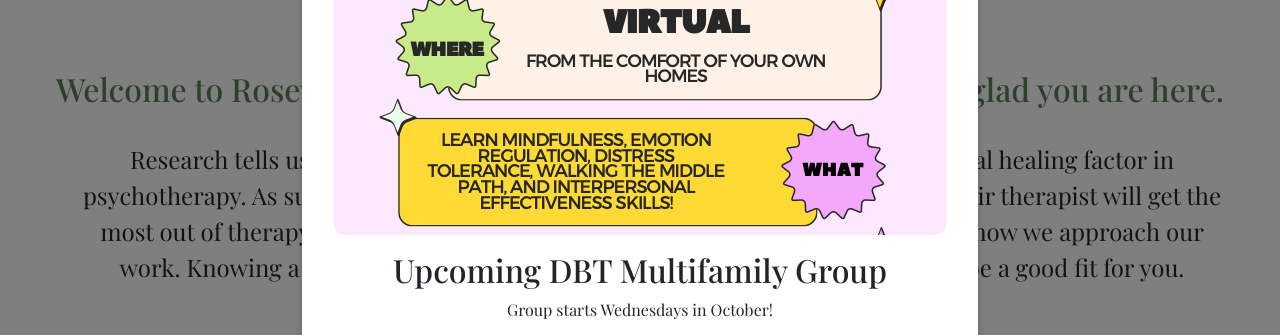
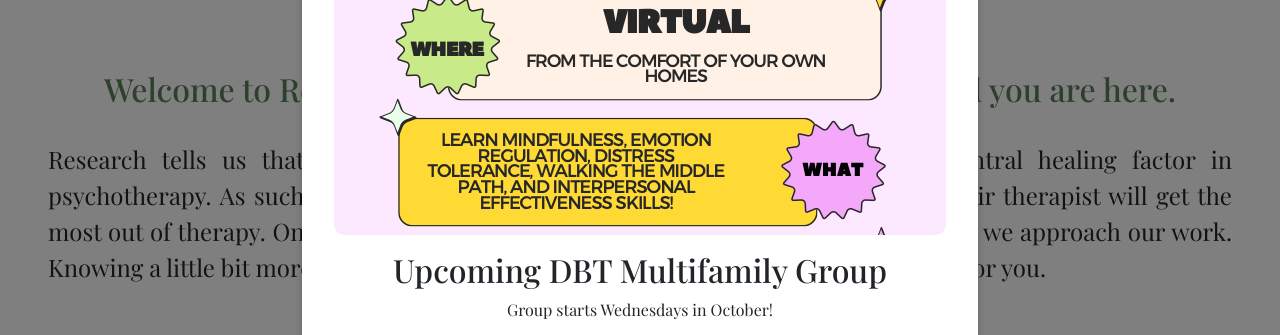
Before and after one commit to Bgorson/rose-water, a React app: page / in a window 1280 px wide. Shown: the part 330-665 px from the top of the page. Built offline with nearby package versions, Linux system fonts and the light colour scheme.

Commit message:
minor style improvements

```diff
--- a/src/components/AboutMeHome.js
+++ b/src/components/AboutMeHome.js
@@ -15,7 +15,6 @@ const AboutContainer = styled.div`
   gap: 3em;
   @media (max-width: 768px) {
     flex-direction: column;
-    width: 90%;
     margin: auto;
   }
 `;
@@ -39,8 +38,8 @@ const Container = styled.div`
   }
   `;
 const Description = styled.p`
-  padding-left: 1em;
   font-size: 24px;
+  text-align: justify;
 `;
 const ProfilePicture = styled.img``;
 
@@ -65,8 +64,8 @@ export default function AboutMeHome() {
       <AboutContainer>
         <TextContent>
           <Headline>
-            Welcome to Rosewatter Chicagoland Counseling, PLLC. We are glad you
-            are here.
+            Welcome to Rosewatter Chicagoland Counseling. We are glad you are
+            here.
           </Headline>
           <br />
           <Description>
--- a/src/components/ServiceBox.js
+++ b/src/components/ServiceBox.js
@@ -19,7 +19,7 @@ export const Image = styled.img`
   border-radius: 50%;
   width: 100%;
   height: 100%;
-  object-fit: cover; /* Maintain aspect ratio and cover the area */
+  object-fit: fill;
 `;
 
 export const CardBody = styled.div``;
@@ -28,8 +28,8 @@ export const CardText = styled.p``;
 
 const ImageWrapper = styled.div`
   margin: auto;
-  height: 300px;
-  width: 300px;
+  height: 325px;
+  width: 325px;
 `;
 
 const StyledLink = styled(Link)`
--- a/src/components/StaffPage.js
+++ b/src/components/StaffPage.js
@@ -151,7 +151,7 @@ export const staffMembers = [
   {
     id: 3,
     routeName: "sarah",
-    blurb: `"I’m Sarah Jeziorski, a Licensed Clinical Professional Counselor and Registered Art Therapist at Rosewatter Counseling, specializing in trauma-informed, relational therapy for emerging adults and adults. I integrate talk therapy, creative arts, and EMDR (somatic trauma re-processing) to support personal growth and healing."`,
+    blurb: `I’m Sarah Jeziorski, a Licensed Clinical Professional Counselor and Registered Art Therapist at Rosewatter Counseling, specializing in trauma-informed, relational therapy for emerging adults and adults. I integrate talk therapy, creative arts, and EMDR (somatic trauma re-processing) to support personal growth and healing.`,
     header: "Sarah Jeziorski, LCPC",
     title: "Licensed Professional Counselor",
     image: Sarah,
```
